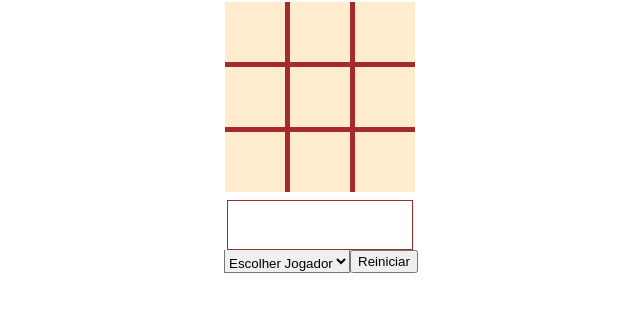
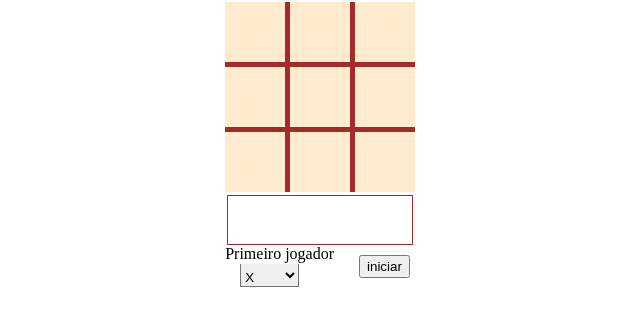
Before and after one commit to jvitor691/u01-m04-jogo-da-velha-sala, a website: page index.html in a window 1280 px wide. Shown: the part 73-398 px from the top of the page, without its empty margins (320-960 px from the left). Drawn offline with Linux system fonts and the light colour scheme.

Commit message:
Prova Finalizada

```diff
--- a/css/index.css
+++ b/css/index.css
@@ -35,13 +35,13 @@ h2 {
     align-content: center;
     flex-wrap: wrap;
     width: 250px;
-    height: 90px;
+    height: 100px;
 
 }
 #escolherJogador{
     display: flex;
     align-items: center;
-    margin-left: 2px;
+    margin:1px 35px;
     border-top: 10px;
     padding-top: 5px;
 }
@@ -51,3 +51,15 @@ h2 {
     align-items: center;
     flex-direction: column;
 }
+.menuDeEscolhas{
+    display: flex;
+    justify-content: center;
+    flex-direction: column;
+    flex-wrap: wrap;
+}
+#reiniciar{
+    margin: 10px 25px;
+}
+label{
+    margin-left: 20px;
+}
--- a/index.html
+++ b/index.html
@@ -26,12 +26,14 @@
                 <div id="containerMsgs">
                     <div id="messages"></div>
                 </div>
-                <select id="escolherJogador" onchange="chooserGamer()">
-                    <option value="">Escolher Jogador</option>
-                    <option value="x">X</option>
-                  <option value="o">O</option>
-                </select>
-                <button type="reset" id="reiniciar" onclick="refresh(this)">Reiniciar</button>
+                <div class="menuDeEscolhas">
+                    <label for="">Primeiro jogador</label>
+                    <select id="escolherJogador" class = "menuDeEscolhas" onchange="chooserGamer()">
+                        <option value="x">X</option>
+                      <option value="o">O</option>
+                    </select>
+                </div>
+                    <button type="reset" id="reiniciar" onclick="refresh(this)">iniciar</button>
             </div>
     </div>
 </body>
```
